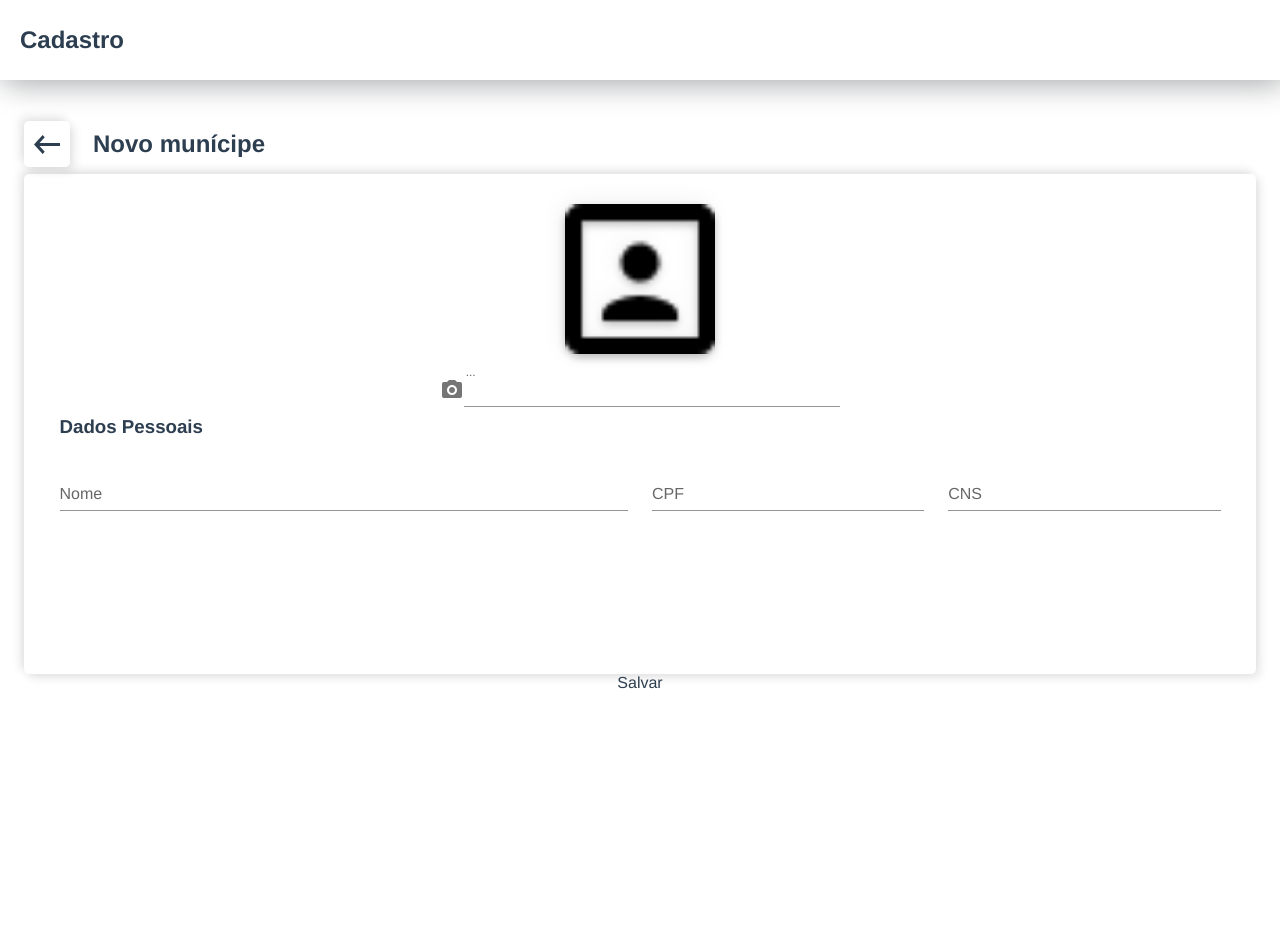
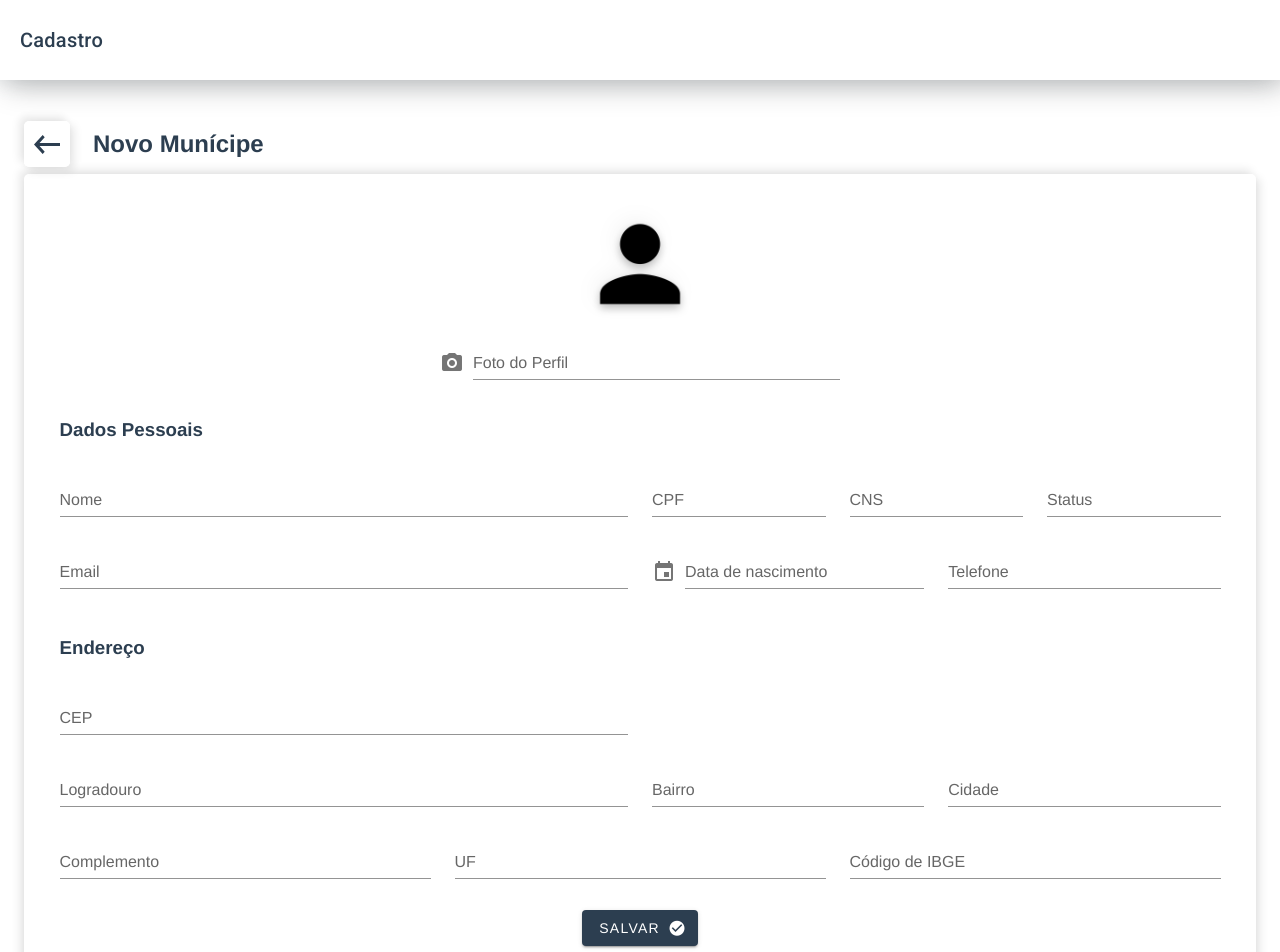
Before and after one commit to elton0022/townspersons-web, a Vue app: page /#/new-townsperson in a window 1280 px wide. Shown: the top 952 px of the page. Before the commit the page ends 800 px from the top, so only its background shows below. Built offline with nearby package versions, Linux system fonts and the light colour scheme.

Commit message:
feat: forms

```diff
--- a/src/App.vue
+++ b/src/App.vue
@@ -1,10 +1,10 @@
 <template>
-  <div id="app">
+  <v-app id="app" :theme="theme">
     <Header />
     <div class="pages">
       <router-view />
     </div>
-  </div>
+  </v-app>
 </template>
 
 <script>
@@ -13,6 +13,15 @@ export default {
   name: "App",
   components: {
     Header,
+  },
+  data() {
+    return {
+      theme: "light",
+    };
+  },
+  methods: {
+    toggleTheme: () =>
+      (this.theme.value = this.theme.value === "light" ? "dark" : "light"),
   },
 };
 </script>
--- a/src/config/api.js
+++ b/src/config/api.js
@@ -1,8 +1,10 @@
 import axios from 'axios';
 import { api_url } from '../../env';
 
-const api = axios.create({
+export const api = axios.create({
     baseURL: api_url
 });
 
-export default api;
+export const apiViaCEP = axios.create({
+    baseURL: 'https://viacep.com.br/ws/'
+});
--- a/src/pages/FormTownsperson.vue
+++ b/src/pages/FormTownsperson.vue
@@ -3,24 +3,20 @@
     <Navtools
       :enabled-back="true"
       :register="false"
-      title-page="Novo munícipe"
+      title-page="Novo Munícipe"
     />
     <div class="content">
-      <v-container class="grey lighten-5">
+      <v-container>
         <v-row>
           <div class="select-photo">
-            <img
-              id="photo"
-              :src="emptyPhoto"
-              alt="Foto do Perfil"
-            />
+            <img id="photo" :src="previewPhoto" alt="Foto do Perfil" />
             <v-file-input
-              accept="imarulesge/png, image/jpeg, image/bmp"
-              placeholder="Clique aqui"
+              @change="changePhoto"
+              accept="image/png, image/jpeg, image/bmp"
+              placeholder="Escolha uma Foto"
               prepend-icon="mdi-camera"
-              label="..."
+              label="Foto do Perfil"
               v-model="townsperson.photo"
-              @change="changePhoto"
             ></v-file-input>
           </div>
         </v-row>
@@ -32,13 +28,14 @@
         <v-row>
           <v-col cols="12" sm="6">
             <v-text-field
+              color="primary"
               v-model="townsperson.name"
               label="Nome"
               :rules="rules"
               hide-details="auto"
             ></v-text-field>
           </v-col>
-          <v-col cols="12" sm="3">
+          <v-col cols="12" sm="2">
             <v-text-field
               v-model="townsperson.cpf"
               label="CPF"
@@ -46,13 +43,155 @@
               hide-details="auto"
             ></v-text-field>
           </v-col>
-          <v-col cols="12" sm="3">
+          <v-col cols="12" sm="2">
             <v-text-field
               v-model="townsperson.cns"
               label="CNS"
               :rules="rules"
               hide-details="auto"
             ></v-text-field>
+          </v-col>
+          <v-col cols="12" sm="2">
+            <v-text-field
+              v-model="townsperson.status"
+              label="Status"
+              :rules="rules"
+              hide-details="auto"
+            ></v-text-field>
+          </v-col>
+        </v-row>
+        <v-row>
+          <v-col cols="12" sm="6">
+            <v-text-field
+              v-model="townsperson.email"
+              label="Email"
+              :rules="rules"
+              hide-details="auto"
+            ></v-text-field>
+          </v-col>
+          <v-col cols="12" sm="3">
+            <v-menu
+              ref="menu"
+              v-model="menu"
+              :close-on-content-click="false"
+              transition="scale-transition"
+              offset-y
+              max-width="290px"
+              min-width="auto"
+            >
+              <template v-slot:activator="{ on, attrs }">
+                <v-text-field
+                  v-model="dateFormatted"
+                  label="Data de nascimento"
+                  prepend-icon="mdi-calendar"
+                  @blur="date = parseDate(dateFormatted)"
+                  v-bind="attrs"
+                  v-on="on"
+                ></v-text-field>
+              </template>
+              <v-date-picker
+                v-model="date"
+                :active-picker.sync="activePicker"
+                :max="
+                  new Date(Date.now() - new Date().getTimezoneOffset() * 60000)
+                    .toISOString()
+                    .substr(0, 10)
+                "
+                min="1950-01-01"
+                @change="save"
+                @input="menu = false"
+              ></v-date-picker>
+            </v-menu>
+          </v-col>
+          <v-col cols="12" sm="3">
+            <v-text-field
+              v-model="townsperson.phone"
+              label="Telefone"
+              :rules="rules"
+              hide-details="auto"
+            ></v-text-field>
+          </v-col>
+        </v-row>
+        <v-row>
+          <v-col align="left" cols="12" sm="6">
+            <h3>Endereço</h3>
+          </v-col>
+        </v-row>
+        <v-row>
+          <v-col cols="12" sm="6">
+            <v-text-field
+              @change="() => (address.cep.length === 8 ? getCEP() : '')"
+              v-model="address.cep"
+              label="CEP"
+              :rules="rules"
+              hide-details="auto"
+            ></v-text-field>
+          </v-col>
+        </v-row>
+        <v-row>
+          <v-col cols="12" sm="6">
+            <v-text-field
+              v-model="address.public_place"
+              label="Logradouro"
+              :rules="rules"
+              hide-details="auto"
+            ></v-text-field>
+          </v-col>
+          <v-col cols="12" sm="3">
+            <v-text-field
+              v-model="address.district"
+              label="Bairro"
+              :rules="rules"
+              hide-details="auto"
+            ></v-text-field>
+          </v-col>
+          <v-col cols="12" sm="3">
+            <v-text-field
+              v-model="address.city"
+              label="Cidade"
+              :rules="rules"
+              hide-details="auto"
+            ></v-text-field>
+          </v-col>
+        </v-row>
+        <v-row>
+          <v-col cols="12" sm="4">
+            <v-text-field
+              v-model="address.complement"
+              label="Complemento"
+              :rules="rules"
+              hide-details="auto"
+            ></v-text-field>
+          </v-col>
+          <v-col cols="12" sm="4">
+            <v-text-field
+              v-model="address.uf"
+              label="UF"
+              :rules="rules"
+              hide-details="auto"
+            ></v-text-field>
+          </v-col>
+          <v-col cols="12" sm="4">
+            <v-text-field
+              v-model="address.code_IBGE"
+              label="Código de IBGE"
+              :rules="rules"
+              hide-details="auto"
+            ></v-text-field>
+          </v-col>
+        </v-row>
+        <v-row>
+          <v-col align="center">
+            <v-btn
+              :loading="loading"
+              :disabled="loading"
+              color="primary"
+              class="ma-2 white--text"
+              @click="loader = 'loading'"
+            >
+              Salvar
+              <v-icon dark right> mdi-checkbox-marked-circle </v-icon>
+            </v-btn>
           </v-col>
         </v-row>
       </v-container>
@@ -64,23 +203,28 @@
 <script>
 import Navtools from "../components/Navtools.vue";
 import emptyPhoto from "../assets/icons/emptyPhoto.png";
-
-//import api from "../config/api";
-
+import { apiViaCEP } from "../config/api";
 export default {
   name: "FormTownsperson",
   data() {
     return {
+      valid: true,
+      date: new Date(Date.now() - new Date().getTimezoneOffset() * 60000)
+        .toISOString()
+        .substr(0, 10),
+      activePicker: null,
+      menu: false,
+      dateFormatted: null,
       emptyPhoto,
-      previewPhoto: null,
+      previewPhoto: emptyPhoto,
       townsperson: {
         name: "",
         cpf: "",
         cns: "",
         email: "",
-        birth_date: "",
+        birth_date: null,
         phone: "",
-        photo: "../icons/logo.svg",
+        photo: null,
         status: "",
       },
       address: {
@@ -98,10 +242,20 @@ export default {
   components: {
     Navtools,
   },
+  watch: {
+    menu(val) {
+      val && setTimeout(() => (this.activePicker = "YEAR"));
+    },
+    date() {
+      this.dateFormatted = this.formatDate(this.date);
+    },
+  },
   methods: {
     addTownsperson() {
       //const response = await api.post("/townsperson");
       //this.townspersons = response.data;
+      const [day, month, year] = this.dateFormatted.split("/");
+      this.townsperson.birth_date = `${year}-${month}-${day}`;
       console.log(this.townsperson);
     },
     changePhoto() {
@@ -111,9 +265,38 @@ export default {
           document.getElementById("photo").src = fr.result;
         };
         fr.readAsDataURL(this.townsperson.photo);
-      }else{
-         document.getElementById("photo").src = emptyPhoto;
+      } else {
+        document.getElementById("photo").src = emptyPhoto;
       }
+    },
+    save(date) {
+      this.$refs.menu.save(date);
+    },
+    async getCEP() {
+      const { data } = await apiViaCEP.get(`${this.address.cep}/json/`);
+      console.log(data);
+      if (!data.erro) {
+        this.address.public_place = data.logradouro;
+        this.address.district = data.bairro;
+        this.address.complement = data.complemento;
+        this.address.code_IBGE = data.ibge;
+        this.address.city = data.localidade;
+        this.address.uf = data.uf;
+      } else {
+        alert("O CEP pode estar incorreto");
+      }
+    },
+    formatDate(date) {
+      if (!date) return null;
+
+      const [year, month, day] = date.split("-");
+      return `${day}/${month}/${year}`;
+    },
+    parseDate(date) {
+      if (!date) return null;
+
+      const [month, day, year] = date.split("/");
+      return `${year}-${month.padStart(2, "0")}-${day.padStart(2, "0")}`;
     },
   },
 };
@@ -126,13 +309,13 @@ export default {
   margin: 0 auto;
   margin-top: 30px;
 }
-
 #photo {
   width: 100%;
-  max-width: 150px;
-  height: 150px;
+  max-width: 120px;
+  height: 120px;
   object-fit: cover;
   border-radius: 5px;
-  filter: drop-shadow(0px 4px 4px rgba(0, 0, 0, 0.25)) drop-shadow(-4px -4px 10px rgba(0, 0, 0, 0.05));
+  filter: drop-shadow(0px 4px 4px rgba(0, 0, 0, 0.25))
+    drop-shadow(-4px -4px 10px rgba(0, 0, 0, 0.05));
 }
 </style>
--- a/src/pages/Townspersons.vue
+++ b/src/pages/Townspersons.vue
@@ -15,7 +15,7 @@
 import Card from "../components/Card.vue";
 import Navtools from "../components/Navtools.vue";
 
-import api from "../config/api";
+import { api } from "../config/api";
 
 export default {
   name: "Townsperson",
--- a/src/plugins/vuetify.js
+++ b/src/plugins/vuetify.js
@@ -2,8 +2,30 @@ import Vue from 'vue'
 import Vuetify from 'vuetify'
 import 'vuetify/dist/vuetify.min.css'
 
+import colors from 'vuetify/lib/util/colors'
+import pt from 'vuetify/es5/locale/pt'
+
 Vue.use(Vuetify)
 
-const opts = {}
+const opts = {
+    lang: {
+        locales: { pt },
+        current: 'pt'
+    },
+    icons: {
+        iconfont: 'mdi', // 'mdi' || 'mdiSvg' || 'md' || 'fa' || 'fa4' || 'faSvg'
+    },
+    theme: {
+        defaultTheme: 'light',
+        themes: {
+            light: {
+                primary: '#2c3e50',
+                secondary: colors.grey.darken1,
+                accent: colors.shades.black,
+                error: colors.red.accent3,
+            },
+        },
+    },
+}
 
 export default new Vuetify(opts)
```
Also changed, not shown: src/assets/icons/emptyPhoto.png, src/components/BirthDate.vue (added).
